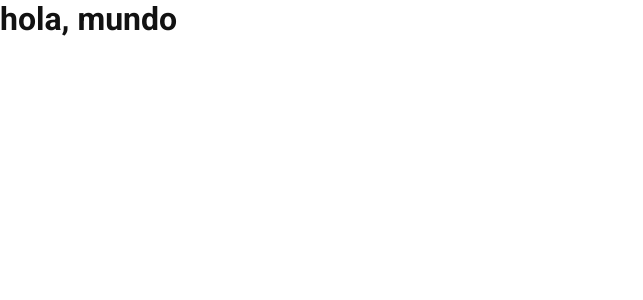
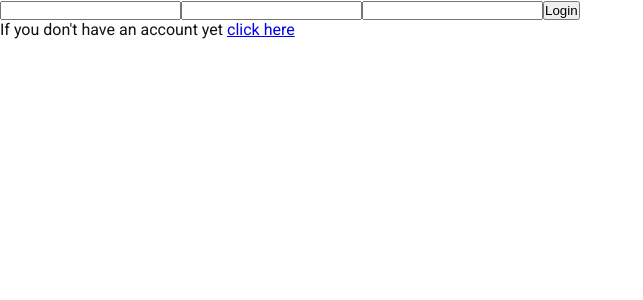
Before and after one commit to Espadv69/Course-2025, a React (Vite) app in the folder Login-Register/: page / in a window 1280 px wide. Shown: the top 300 px of the page, without its empty margins (0-643 px from the left). Built offline with nearby package versions, Linux system fonts and the light colour scheme.

Commit message:
Add usenavigate import and form login structure

```diff
--- a/Login-Register/src/components/Login.jsx
+++ b/Login-Register/src/components/Login.jsx
@@ -1,5 +1,27 @@
+import { useNavigate } from 'react-router-dom'
+
 const Login = () => {
-  return <h1>hola, mundo</h1>
+  const navigate = useNavigate()
+  return (
+    <form>
+      <input type="text" />
+      <input type="text" />
+      <input type="text" />
+      <button>Login</button>
+      <p>
+        If you don't have an account yet{' '}
+        <a
+          href="/register"
+          onClick={(e) => {
+            e.preventDefault()
+            navigate('/register')
+          }}
+        >
+          click here
+        </a>
+      </p>
+    </form>
+  )
 }
 
 export default Login
```
